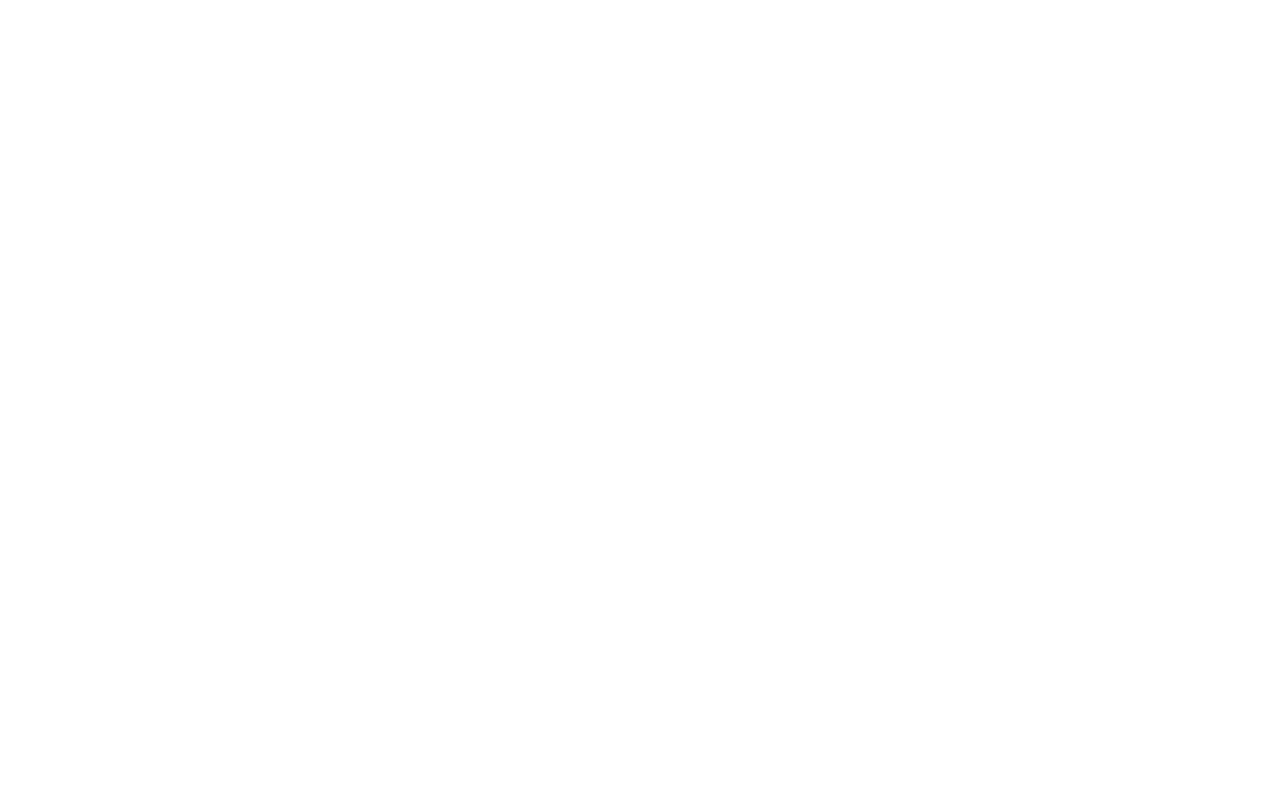
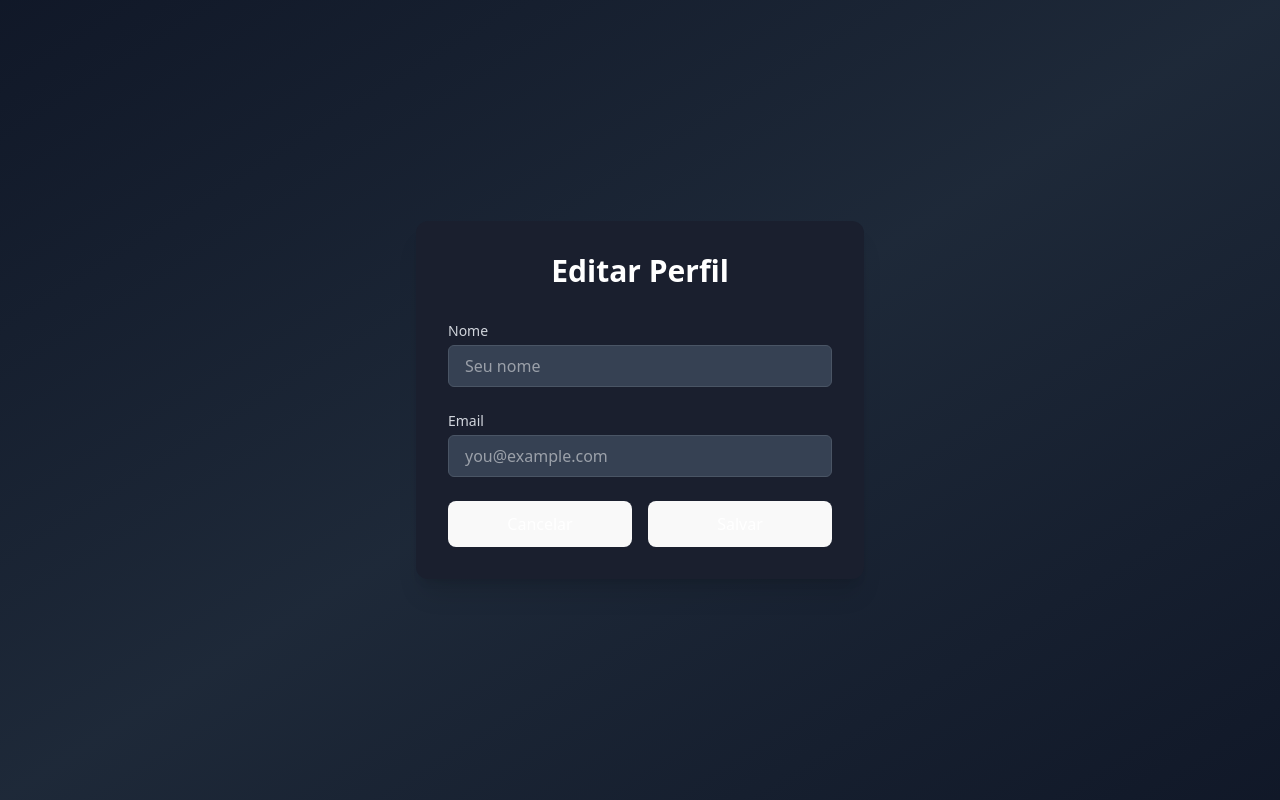
Before and after one commit to EvertnRS/chat-front, a React (Vite) app: page /edit-profile in a window 1280 px wide. Before the commit this address led to /login. Built offline with nearby package versions, Linux system fonts and the light colour scheme.

Commit message:
Edit Profile ajustado

```diff
--- a/src/pages/ChatRoom.tsx
+++ b/src/pages/ChatRoom.tsx
@@ -27,6 +27,7 @@
   const bottomRef = useRef<HTMLDivElement>(null);
   const [showEmojiPicker, setShowEmojiPicker] = useState(false);
 
+  // Buscar o nome do chat a partir da lista de chats
   useEffect(() => {
     const fetchChatFromList = async () => {
       try {
@@ -45,7 +46,6 @@
 
     fetchChatFromList();
   }, [chatId]);
-
 
   // Conectar ao socket
   useEffect(() => {
@@ -89,7 +89,7 @@
     <div className="chat-room">
       <div className="chat-header px-4 py-3 border-b border-gray-700 bg-[#1a1f2e] flex items-center gap-2">
         <span className="text-purple-400 text-xl">💬</span>
-        <h2 className="text-lg font-semibold text-white truncate">
+        <h2 className="text-lg font-semibold text-white truncate max-w-full">
           {chatInfo?.name || 'Carregando...'}
         </h2>
       </div>
@@ -103,7 +103,6 @@
         <div ref={bottomRef} />
       </div>
 
-      {/* 📝 Input + Emojis */}
       <div className="chat-input">
         <button
           onClick={() => setShowEmojiPicker((prev) => !prev)}
--- a/src/pages/EditProfile.tsx
+++ b/src/pages/EditProfile.tsx
@@ -1,142 +1,101 @@
-import { useEffect, useState } from 'react';
+import React, { useEffect, useState } from 'react';
+import api from '../services/api';
 import { useNavigate } from 'react-router-dom';
-import api from '../services/api';
+import toast from 'react-hot-toast';
 
-interface ValidUser {
-  id: string;
-  email: string;
-}
-
-export default function CreateGroupModal({ onClose }: { onClose: () => void }) {
-  const [groupName, setGroupName] = useState('');
-  const [description, setDescription] = useState('');
+const EditProfile = () => {
+  const [name, setName] = useState('');
   const [email, setEmail] = useState('');
-  const [members, setMembers] = useState<ValidUser[]>([]);
-  const [error, setError] = useState('');
   const navigate = useNavigate();
 
   useEffect(() => {
+    const localName = localStorage.getItem('userName');
+    const localEmail = localStorage.getItem('userEmail');
+
+    if (localName) setName(localName);
+    if (localEmail) setEmail(localEmail);
+  }, []);
+
+  const handleSubmit = async (e: React.FormEvent) => {
+    e.preventDefault();
     const token = localStorage.getItem('token');
-    if (!token) {
-      alert('Você precisa estar logado para criar um grupo.');
-      navigate('/login');
-    }
-  }, [navigate]);
+    const userId = localStorage.getItem('userId');
 
-  const handleAddEmail = async () => {
-    setError('');
-    try {
-      const res = await api.get(`/users/by-email/${email}`); // Novo endpoint que você adicionou
-      const valid = res.data as ValidUser;
-
-      if (!valid || !valid.id) {
-        setError('Usuário não encontrado');
+    if (!token || !userId) {
+      toast.error('Usuário não autenticado.');
       return;
     }
 
-      if (members.some((m) => m.id === valid.id)) {
-        setError('Usuário já adicionado');
-        return;
-      }
+    try {
+      const res = await api.put(`/users/update/${userId}`, { name, email }, {
+        headers: {
+          Authorization: `Bearer ${token}`,
+        },
+      });
 
-      setMembers((prev) => [...prev, valid]);
-      setEmail('');
-    } catch (err: any) {
-      console.error('Erro ao validar email:', err?.response?.status, err?.response?.data);
-      setError('Erro ao validar e-mail');
+      localStorage.setItem('userName', name);
+      localStorage.setItem('userEmail', email);
+
+      toast.success('Perfil atualizado com sucesso!', {
+        position: 'top-right',
+      });
+      navigate('/chats');
+    } catch (err) {
+      console.error('Erro ao atualizar perfil', err);
+      toast.error('Erro ao atualizar perfil.');
     }
   };
 
-  const handleCreateGroup = async () => {
-    setError('');
-    try {
-      const formData = new FormData();
-      formData.append('name', groupName);
-      formData.append('description', description);
-
-      const currentUserId = localStorage.getItem('userId');
-      if (!currentUserId) {
-        setError('Usuário logado não identificado.');
-        return;
-      }
-
-      const allMembers = [...members];
-      if (!allMembers.some((m) => m.id === currentUserId)) {
-        allMembers.push({ id: currentUserId, email: 'Você' });
-      }
-
-      allMembers.forEach((member) => {
-        formData.append('participants', member.id);
-      });
-
-      await api.post('/chat/create', formData, {
-        headers: {
-          'Content-Type': 'multipart/form-data',
-          Authorization: `Bearer ${localStorage.getItem('token')}`,
-        },
-      });
-
-      onClose();
-    } catch (err: any) {
-      const msg = err.response?.data?.error || 'Erro ao criar grupo';
-      console.error(msg);
-      setError(msg);
-    }
+  const handleCancel = () => {
+    navigate('/chats');
   };
 
   return (
-    <div className="fixed inset-0 bg-black bg-opacity-60 flex items-center justify-center z-50">
-      <div className="bg-[#1f2937] p-6 rounded-lg w-[400px] text-white">
-        <h2 className="text-lg font-semibold mb-4">Criar Grupo</h2>
-
+    <div className="h-screen w-screen flex items-center justify-center bg-gradient-to-br from-gray-900 via-gray-800 to-gray-900 px-4">
+      <div className="w-full max-w-md bg-[#1a1f2e] rounded-xl shadow-xl p-8">
+        <h2 className="text-3xl font-bold text-center text-white mb-8">Editar Perfil</h2>
+        <form onSubmit={handleSubmit} className="space-y-6">
+          <div>
+            <label className="block text-gray-300 text-sm mb-1">Nome</label>
             <input
-          value={groupName}
-          onChange={(e) => setGroupName(e.target.value)}
-          placeholder="Nome do grupo"
-          className="w-full p-2 mb-2 bg-gray-700 rounded"
+              type="text"
+              value={name}
+              onChange={(e) => setName(e.target.value)}
+              placeholder="Seu nome"
+              className="w-full px-4 py-2 bg-gray-700 border border-gray-600 rounded-md text-white focus:outline-none focus:ring-2 focus:ring-purple-600"
+              required
             />
+          </div>
+          <div>
+            <label className="block text-gray-300 text-sm mb-1">Email</label>
             <input
-          value={description}
-          onChange={(e) => setDescription(e.target.value)}
-          placeholder="Descrição"
-          className="w-full p-2 mb-2 bg-gray-700 rounded"
-        />
-
-        <div className="flex gap-2 mb-2">
-          <input
+              type="email"
               value={email}
               onChange={(e) => setEmail(e.target.value)}
-            placeholder="Email do integrante"
-            className="flex-1 p-2 bg-gray-700 rounded"
+              placeholder="you@example.com"
+              className="w-full px-4 py-2 bg-gray-700 border border-gray-600 rounded-md text-white focus:outline-none focus:ring-2 focus:ring-purple-600"
+              required
             />
+          </div>
+          <div className="flex justify-between gap-4">
             <button
-            onClick={handleAddEmail}
-            className="px-4 py-2 bg-purple-600 hover:bg-purple-700 rounded"
+              type="button"
+              onClick={handleCancel}
+              className="w-full bg-gray-600 hover:bg-gray-500 text-white font-semibold py-2 rounded-md transition duration-200"
             >
-            +
-          </button>
-        </div>
-
-        {error && <p className="text-red-400 mb-2">{error}</p>}
-
-        <ul className="text-sm text-gray-300 mb-4">
-          {members.map((m, i) => (
-            <li key={i}>• {m.email}</li>
-          ))}
-        </ul>
-
-        <div className="flex justify-between">
-          <button onClick={onClose} className="px-4 py-2 bg-gray-600 rounded">
               Cancelar
             </button>
             <button
-            onClick={handleCreateGroup}
-            className="px-4 py-2 bg-green-600 hover:bg-green-700 rounded"
+              type="submit"
+              className="w-full bg-purple-600 hover:bg-purple-700 text-white font-semibold py-2 rounded-md transition duration-200"
             >
-            Criar Grupo
+              Salvar
             </button>
           </div>
+        </form>
       </div>
     </div>
   );
-}
+};
+
+export default EditProfile;
```
Also changed, not shown: src/pages/ChatList.tsx (+10 -37 lines). Lines whose indentation alone changed are shown as unchanged.
